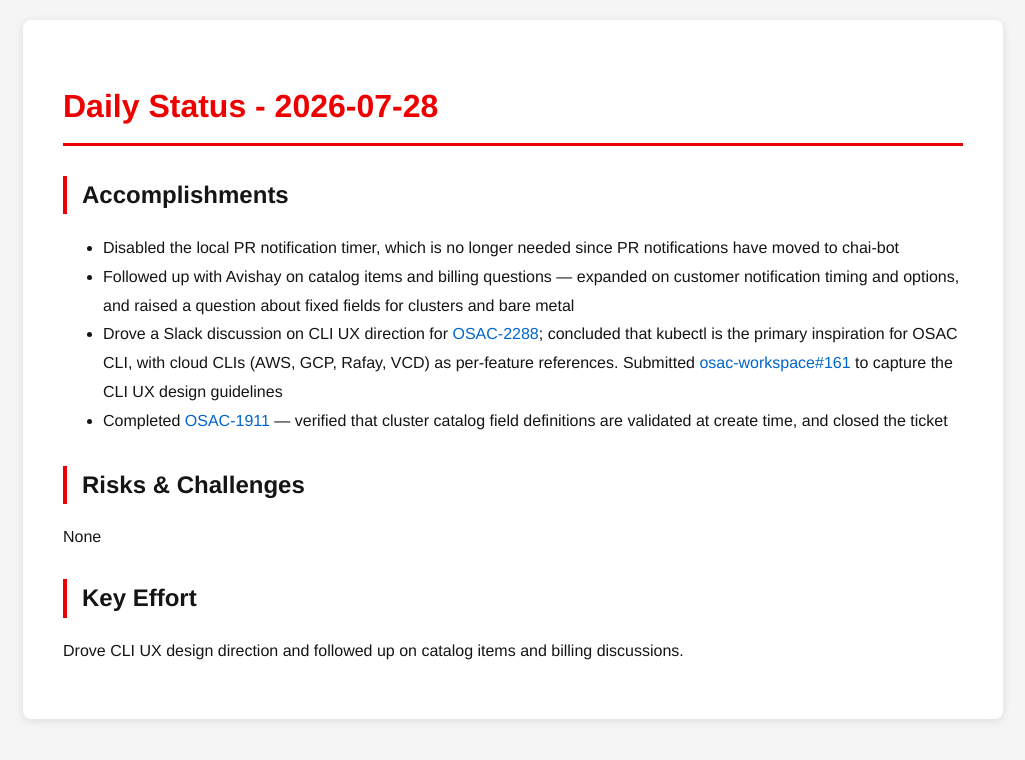
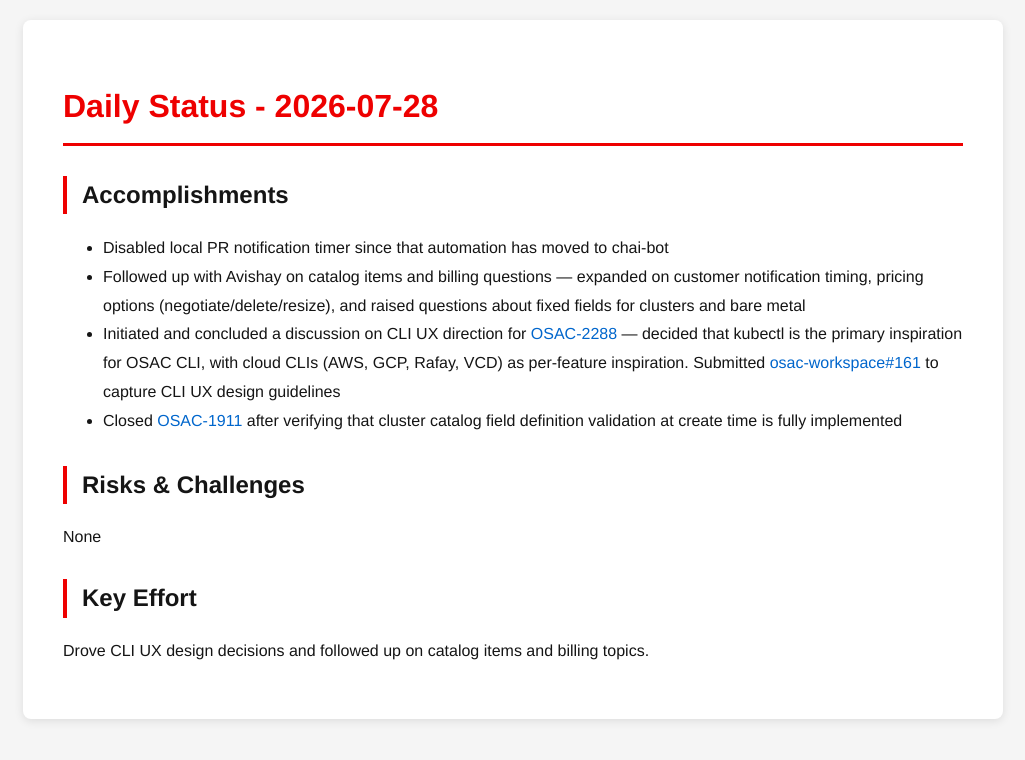
Before and after one commit to tzvatot/daily-status, a Jekyll site: the page built from 2026-07-28.md, in a window 1280 px wide. Shown: the top 760 px of the page, without its empty margins (127-1152 px from the left). Built offline with Jekyll 4.4.1, drawn with Linux system fonts in a browser that asks for light colours.

Commit message:
Daily status update - 2026-07-28

```diff
--- a/2026-07-28.md
+++ b/2026-07-28.md
@@ -7,13 +7,13 @@ date: 2026-07-28
 # Daily Status - 2026-07-28
 
 ## Accomplishments
-- Disabled the local PR notification timer, which is no longer needed since PR notifications have moved to chai-bot
-- Followed up with Avishay on catalog items and billing questions — expanded on customer notification timing and options, and raised a question about fixed fields for clusters and bare metal
-- Drove a Slack discussion on CLI UX direction for [OSAC-2288](https://redhat.atlassian.net/browse/OSAC-2288); concluded that kubectl is the primary inspiration for OSAC CLI, with cloud CLIs (AWS, GCP, Rafay, VCD) as per-feature references. Submitted [osac-workspace#161](https://github.com/osac-project/osac-workspace/pull/161) to capture the CLI UX design guidelines
-- Completed [OSAC-1911](https://redhat.atlassian.net/browse/OSAC-1911) — verified that cluster catalog field definitions are validated at create time, and closed the ticket
+- Disabled local PR notification timer since that automation has moved to chai-bot
+- Followed up with Avishay on catalog items and billing questions — expanded on customer notification timing, pricing options (negotiate/delete/resize), and raised questions about fixed fields for clusters and bare metal
+- Initiated and concluded a discussion on CLI UX direction for [OSAC-2288](https://redhat.atlassian.net/browse/OSAC-2288) — decided that kubectl is the primary inspiration for OSAC CLI, with cloud CLIs (AWS, GCP, Rafay, VCD) as per-feature inspiration. Submitted [osac-workspace#161](https://github.com/osac-project/osac-workspace/pull/161) to capture CLI UX design guidelines
+- Closed [OSAC-1911](https://redhat.atlassian.net/browse/OSAC-1911) after verifying that cluster catalog field definition validation at create time is fully implemented
 
 ## Risks & Challenges
 None
 
 ## Key Effort
-Drove CLI UX design direction and followed up on catalog items and billing discussions.
+Drove CLI UX design decisions and followed up on catalog items and billing topics.
```
